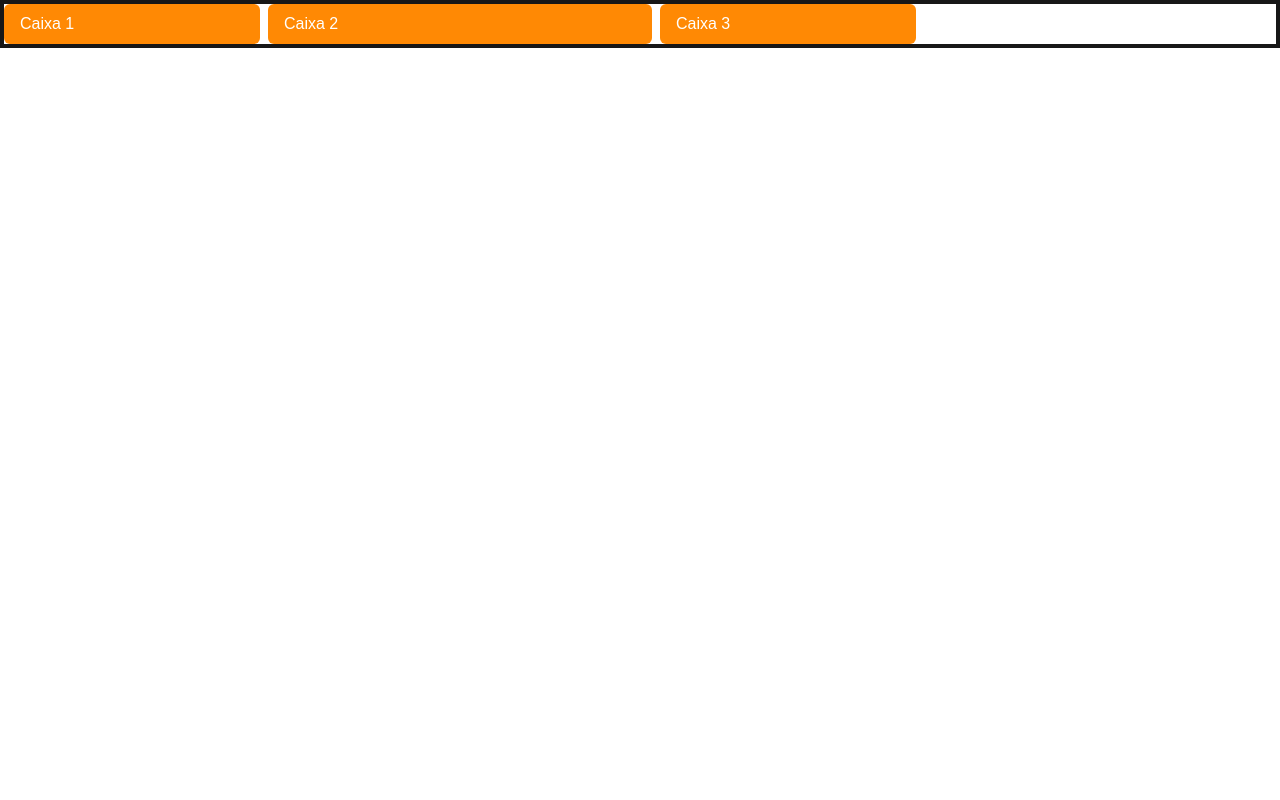
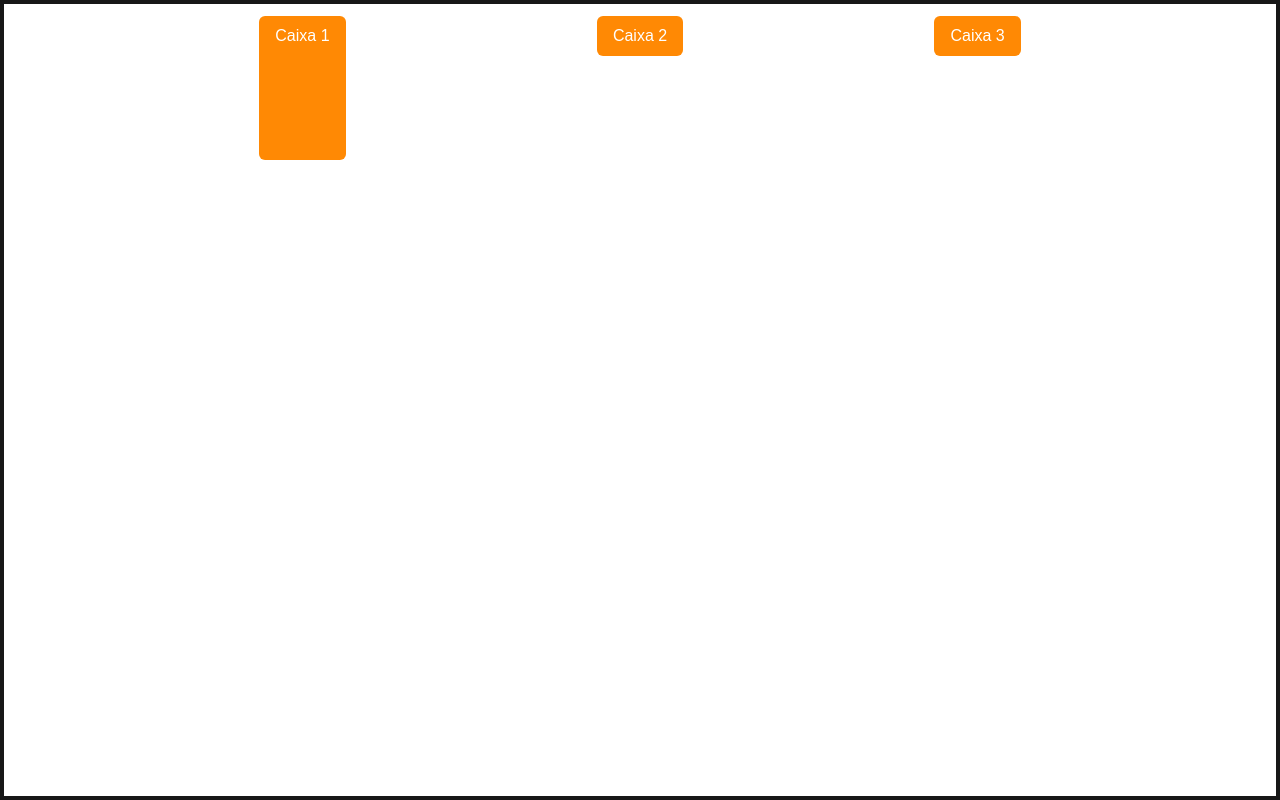
Before and after one commit to gabrielhdantaspimentel/Full-Stack-Web-com-Node-JavaScript-e-TypeScript, a Next.js app in the folder Section 31 - Next e tailwind/next-tailwind-fundamentos/: page /fundamentos/11_flexbox in a window 1280 px wide. Built offline with nearby package versions, Linux system fonts and the light colour scheme.

Commit message:
Aula 347 - Flex - Ordem, Crescimento e Alinhamento

```diff
--- a/Section 31 - Next e tailwind/next-tailwind-fundamentos/src/app/fundamentos/11_flexbox/page.tsx
+++ b/Section 31 - Next e tailwind/next-tailwind-fundamentos/src/app/fundamentos/11_flexbox/page.tsx
@@ -2,10 +2,11 @@ export default function Aplicacao(){
     return (
 
     // flex flex-row-reverse flex-wrap
-    <div className='border-4 flex flex-row gap-2'>
-        <div className="caixa basis-64">Caixa 1</div>
-        <div className="caixa basis-96">Caixa 2</div>
-        <div className="caixa basis-64">Caixa 3</div>
+    // order-2 grow justify-between
+    <div className='border-4 p-3 h-screen flex flex-row gap-2 justify-evenly items-start'>
+        <div className="caixa h-36">Caixa 1</div>
+        <div className="caixa">Caixa 2</div>
+        <div className="caixa">Caixa 3</div>
     </div>
     )
 }
```
